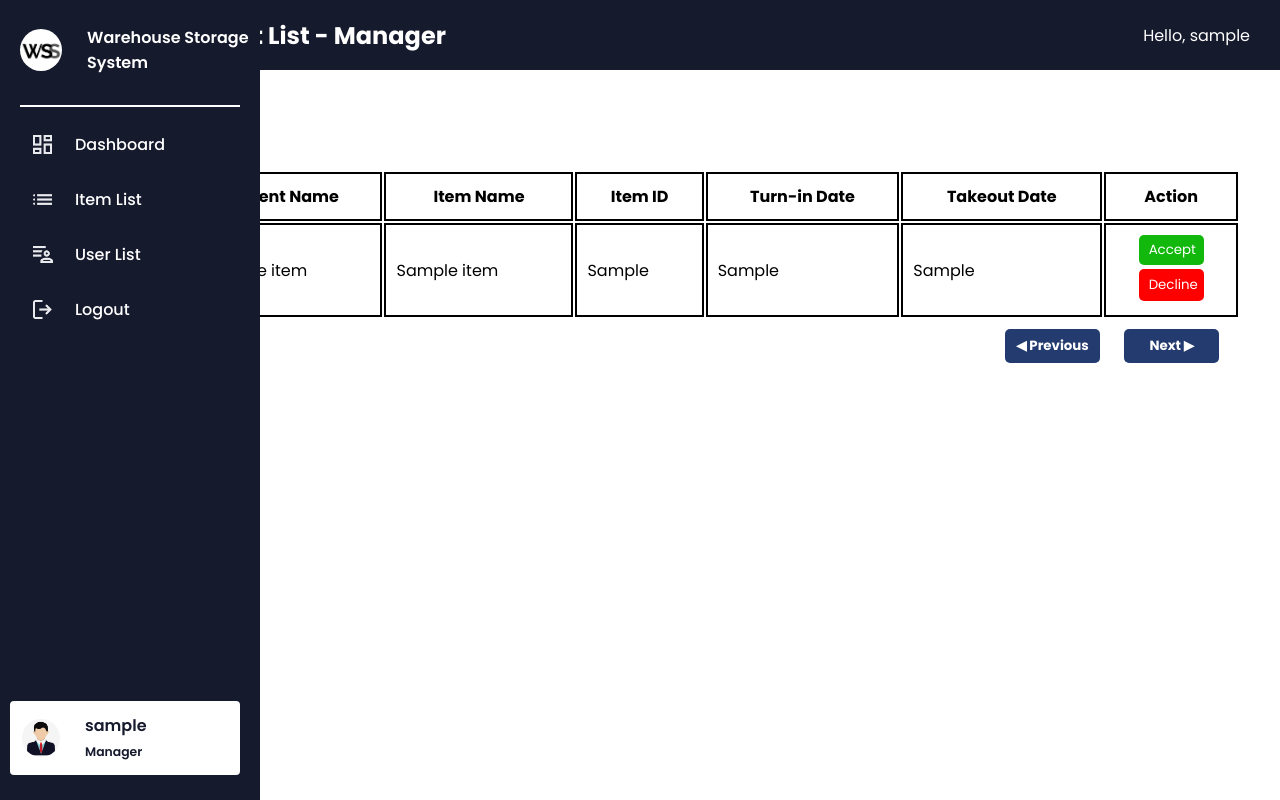
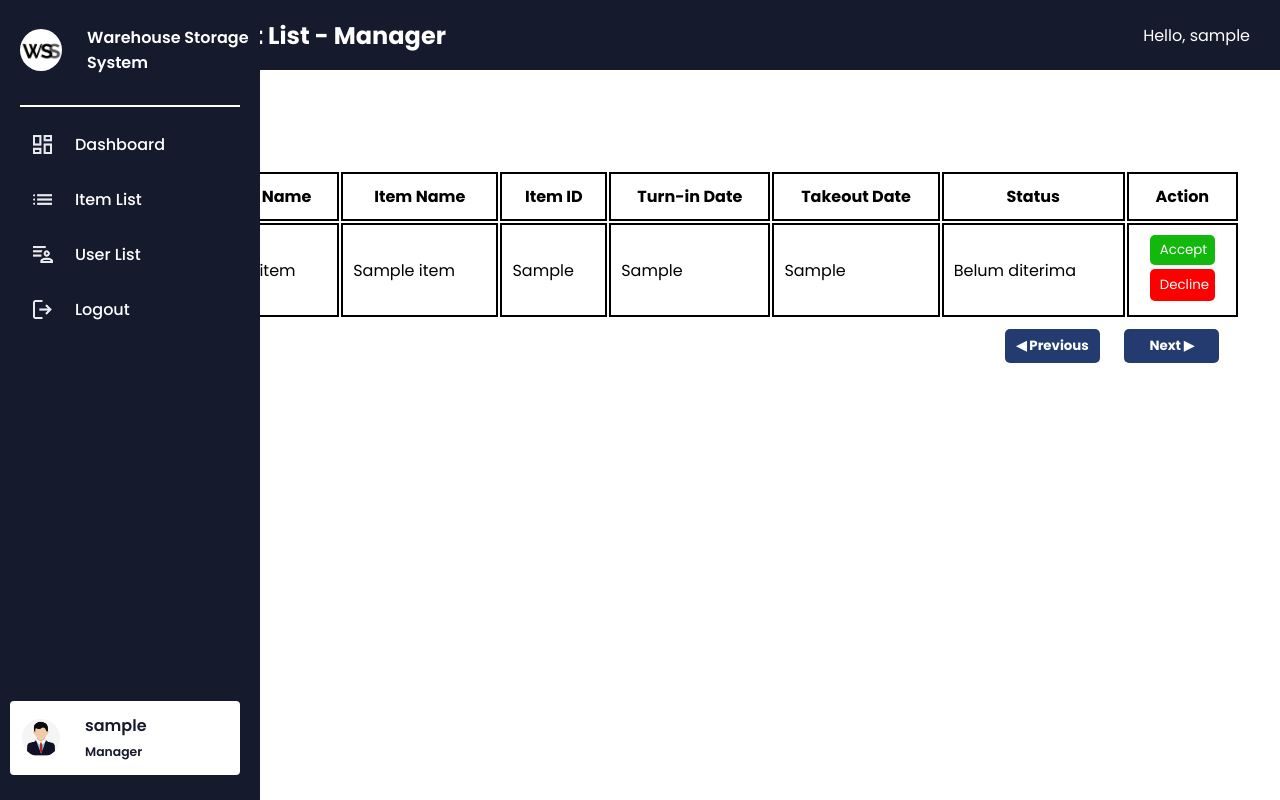
Before and after one commit to DiffRaz/wss-pblrks302, a Flask app: template templates/list_barang_manager.html in a window 1280 px wide. Run offline with Flask 3, Linux system fonts and the light colour scheme; the template is opened without the code that fills it: most values are stand-ins (such as "Sample title", 1, 10 or a date in 2020); some libraries are stand-ins or nearby versions.

Commit message:
Penambahan History Manager untuk Melihat Barang Yang Sebelumnya telah Diterima

```diff
--- a/list_barang_sementara.py
+++ b/list_barang_sementara.py
@@ -15,7 +15,7 @@ def list_data_sementara(limit, offset):
     db = get_db_connection()
     cursor = db.cursor(dictionary=True)
     try:
-        query = "SELECT * FROM list_barang_sementara LIMIT %s OFFSET %s"
+        query = "SELECT * FROM list_barang_sementara ORDER BY id DESC LIMIT %s OFFSET %s"
         cursor.execute(query, (limit, offset))
         data_barang = cursor.fetchall()
         return data_barang
--- a/tambah_barang.py
+++ b/tambah_barang.py
@@ -30,12 +30,14 @@ def tambah_brg():
 
         waktu_masuk = datetime.datetime.now().strftime("%Y-%m-%d")
 
+        Status = "Belum diterima"
+
         cursor = db.cursor(dictionary=True)
 
         try:
             cursor.execute(
-                "INSERT INTO list_barang_sementara (nama_klien, nama_barang, kode_barang, waktu_masuk, waktu_keluar) VALUES (%s, %s, %s, %s, %s)",
-                (nama_kilen, nama_barang, kode_barang, waktu_masuk, waktu_keluar)
+                "INSERT INTO list_barang_sementara (nama_klien, nama_barang, kode_barang, waktu_masuk, waktu_keluar, status) VALUES (%s, %s, %s, %s, %s, %s)",
+                (nama_kilen, nama_barang, kode_barang, waktu_masuk, waktu_keluar, Status)
             )
             db.commit()  # Simpan perubahan ke database
             return redirect(url_for('tambah_barangg'))  # Redirect ke list_barang_staff setelah menambah barang
--- a/templates/list_barang_manager.html
+++ b/templates/list_barang_manager.html
@@ -26,6 +26,7 @@
               <th>Item ID</th>
               <th>Turn-in Date</th>
               <th>Takeout Date</th>
+              <th>Status</th>
               <th>Action</th>
           </tr>
         </thead>
@@ -39,10 +40,18 @@
             <td>{{ item.kode_barang }}</td>
             <td>{{ item.waktu_masuk }}</td>
             <td>{{ item.waktu_keluar }}</td>
+            <td>{{ item.status }}</td>
+            {% if item.status == 'Belum diterima' %}
             <td>
                 <button class="accept-btn" data-id="{{ item.id }}">Accept</button>
                 <button class="decline-btn" data-id="{{item.id}}">Decline</button>
             </td>
+            {% endif %}
+            {% if item.status != 'Belum diterima' %}
+            <td>
+              <button class="decline-btn" data-id="{{item.id}}">Delete</button>
+            </td>
+            {% endif %}
           </tr>
           {% endfor %}
       </tbody>
@@ -89,8 +98,8 @@
             let idBarang = this.getAttribute('data-id'); // Ambil ID barang dari atribut data-id
 
             Swal.fire({
-              title: 'DECLINE',
-              text: 'Are you sure want to decline this request?',
+              title: 'DECLINE/DELETE',
+              text: 'Are you sure want to decline/delete this request?',
               icon: 'question',
               showCancelButton: true,
               confirmButtonText: 'Yes, Proceed',
--- a/terima.py
+++ b/terima.py
@@ -16,7 +16,7 @@ def asep(id):
         """, (id,))
 
         # Hapus data dari tabel sementara
-        cursor.execute("DELETE FROM list_barang_sementara WHERE id = %s", (id,))
+        cursor.execute("UPDATE list_barang_sementara SET status = 'Sudah diterima' WHERE id = %s", (id,))
 
         db.commit()
         return True
```
